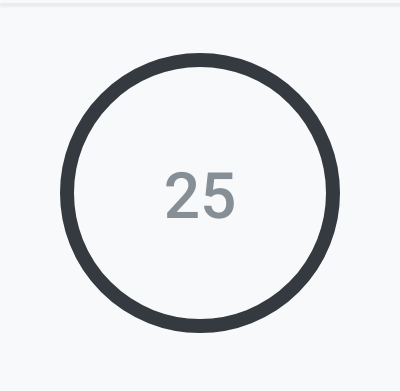
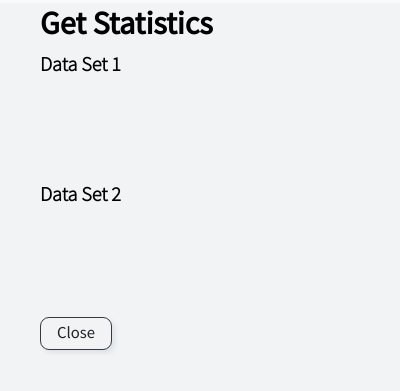
Before and after one commit to fox-archives/sigag, an Electron app: page index.html in a window 400 px wide. Both pictures are taken after a click on the element 54 px from the left and 20 px from the top of the page. Shown: the part 37-428 px from the top of the page. Drawn offline with nearby package versions, Linux system fonts and the light colour scheme.

Commit message:
Added statistics sidebar Added the statistics sidebar. It opens and closes properly, There are no graphs or data shown yet.

```diff
--- /dev/null
+++ b/app/css/get-statistics.scss
@@ -0,0 +1,22 @@
+//main: main.scss
+
+#get-statistics {
+  position: fixed;
+  background: $oc-gray-1;
+  margin-top: 40px;
+  left: -100%;
+  width: 100%;
+  overflow-x: hidden; /* Disable the horizontal scroll */
+  transition: 0.3s ease-in-out;
+  height: 100%;
+  z-index: 1;
+}
+
+#get-statistics-inner {
+  margin-left: 10%;
+  margin-right: 10%;
+}
+
+#temporary-whitespace {
+  height: 100px;
+}
--- a/app/css/main.scss
+++ b/app/css/main.scss
@@ -7,6 +7,7 @@
 @import "progress-bar.scss";
 @import "timer-clock.scss";
 @import "titlebar.scss";
+@import "get-statistics.scss";
 
 * {
     margin: 0;
--- a/app/js/navigation.js
+++ b/app/js/navigation.js
@@ -1,11 +1,23 @@
-function toggleSideNavigation(isOpen) {
-  if(isOpen === 1) //Open the sidebar
+function toggleCustomIntervalSidebar(isOpen) {
+  if(isOpen === 1)  //Open the sidebar
   {
     document.getElementById("change-interval-sidebar").style.left="0"
     document.getElementById("change-interval-sidebar").style.width="100%"
   }
-  if(isOpen === 0) //Close the sidebar
+  if(isOpen === 0)  //Close the sidebar
   {
     document.getElementById("change-interval-sidebar").style.left="-100%"
   }
 }
+
+function toggleStatisticsSidebar(isOpen) {
+  if(isOpen === 1)  //Open up the sidebar
+  {
+    document.getElementById("get-statistics").style.left="0"
+    document.getElementById("get-statistics").style.width="100%"
+  }
+  if(isOpen === 0)  //Close the sidebar
+  {
+    document.getElementById("get-statistics").style.left="-100%"
+  }
+}
--- a/index.html
+++ b/index.html
@@ -10,14 +10,14 @@
 		<body>
 			<nav id="titlebarContainer">
 				<div id="titlebar-left">
-					<div id="clock" onclick="toggleSideNavigation(1)">
+					<div id="clock" onclick="toggleCustomIntervalSidebar(1)">
 						<svg id="clock-svg" class="titlebar-svg" width="24" height="24" viewBox="0 0 24 24" fill="none" stroke-width="2" stroke-linecap="round" stroke-linejoin="round">
 							<circle cx="12" cy="12" r="10"></circle>
 							<polyline points="12 6 12 12 16 14"></polyline>
 						</svg>
 					</div>
 
-					<div id="statistics">
+					<div id="statistics" onclick="toggleStatisticsSidebar(1)">
 						<svg id="statistics-svg" class="titlebar-svg" width="24" height="24" viewBox="0 0 24 24" fill="none" stroke-width="2" stroke-linecap="round" stroke-linejoin="round">
 								<line x1="18" y1="20" x2="18" y2="10"></line>
 								<line x1="12" y1="20" x2="12" y2="4"></line><line x1="6" y1="20" x2="6" y2="14"></line>
@@ -67,13 +67,25 @@
 						<input id="long-break-interval" type="range" min="10" max="80" value="40" onmousemove="updateOnSliderOnMove(3)" onmousedown="updateOnSliderOnMove(3)">
 					</div>
 
-					<button class="interval-text" id="custom-interval-save" onclick="toggleSideNavigation(0)"><p>Apply</p></button>
-					<button class="interval-text" id="custom-interval-no-save" onclick="toggleSideNavigation(0)"><p>Close</p></button>
+					<button class="interval-text" id="custom-interval-save" onclick="toggleCustomIntervalSidebar(0)"><p>Apply</p></button>
+					<button class="interval-text" id="custom-interval-no-save" onclick="toggleCustomIntervalSidebar(0)"><p>Close</p></button>
 
 				</div> <!-- interval-sidebar-inner -->
 			</div>
 			<!-- END CHOOSE INTERVAL SIDEBAR -->
 
+			<!-- START GET STATISTICS SIDEBAR -->
+			<div id="get-statistics">
+				<div id="get-statistics-inner">
+					<h1 class="statistics-text">Get Statistics</h1>
+					<h2 class ="statistics-text">Data Set 1</h2>
+					<div id="temporary-whitespace"></div>
+					<h2 class ="statistics-text">Data Set 2</h2>
+					<div id="temporary-whitespace"></div>
+					<button onclick="toggleStatisticsSidebar(0)"><p>Close</p></button>
+				</div>
+			</div>
+			<!-- END GET STATISTICS SIDEBAR -->
 
 			<!-- START COUNTDOWN CLOCK -->
 			<div id="main-ui">
```
Also changed, not shown: app/css/main.min.css.
